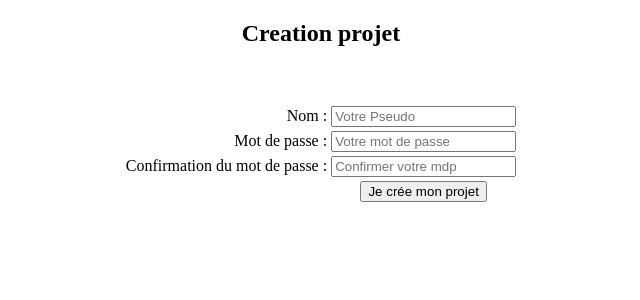
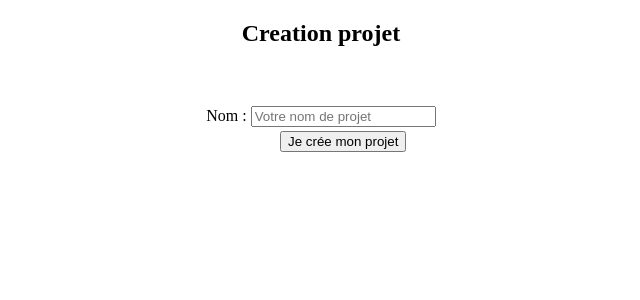
Before and after one commit to GabrielNOIRET/Projet_Kanban, a PHP site: page /creation_projet.php in a window 1280 px wide. Shown: the top 300 px of the page, without its empty margins (319-959 px from the left). Run offline with PHP 8.4, Linux system fonts and the light colour scheme; the visitor is signed in with stand-in values (Sample User, id 1); tables that the repository leaves empty or names only in its code hold one stand-in row (values such as "Sample post").

Commit message:
Créer un projet
V.1.1 -> Suppression du mot de passe
--------------------------------------------
Permet la création d'un projet et l'enregistrement dans la bdd

```diff
--- a/phpmembre/creation_projet.php
+++ b/phpmembre/creation_projet.php
@@ -2,26 +2,18 @@
 
 <?php
 	session_start();
-
 		$bdd = new PDO('mysql:host=127.0.0.1;dbname=espace_membre', 'root', '');
-
 			if(isset($_SESSION['id']))
 			{
-
 				$requser = $bdd->prepare("SELECT * FROM membres WHERE id = ?");
 				$requser->execute(array($_SESSION['id']));
 				$user = $requser->fetch();
 				$user_admin = $user['pseudo'];
-
 					if(isset($_POST['forminscription']))
 					{
 						$nom = htmlspecialchars($_POST['nom']);
-	$mdp3 = sha1($_POST['mdp3']);
-	$mdp4 = sha1($_POST['mdp4']);
-
-	if(!empty($_POST['nom']) AND !empty($_POST['mdp3']) AND !empty($_POST['mdp4']))
+						if(!empty($_POST['nom']))
 						{
-
 							$nomlenght = strlen($nom);
 							if($nomlenght <= 255)
 							{
@@ -30,17 +22,9 @@ if(isset($_POST['forminscription']))
 								$nomexist = $reqnom->rowCount();
 								if($nomexist == 0)
 								{
-						if($mdp3 == $mdp4)
-						{
-							$insertproj = $bdd->prepare("INSERT INTO projets(nom, motdepasse2, admin) VALUES(?, ?, ?) ");
-							$insertproj->execute(array($nom, $mdp3, $user_admin));
-							$erreur = "Votre projet a bien été créé <a href=\"../pages_web/page_connexion_projet.php\">Me connecter</a>";
-
-						}
-						else
-						{
-							$erreur ="Vos mot de passe ne correspondent pas";
-						}
+									$insertproj = $bdd->prepare("INSERT INTO projets(nom, admin) VALUES(?, ?) ");
+									$insertproj->execute(array($nom, $user_admin));
+									header("Location: membres_projet.php?nom=".$nom);
 								}
 								else
 								{
@@ -57,14 +41,10 @@ if(isset($_POST['forminscription']))
 							$erreur = "Tous les champs doivent être completer";
 						}
 					}
-
 ?>
-
-
-
 <html>
 	<head>
-	<title>Inscriptions</title>
+		<title>Création projet</title>
 		<meta charset="utf-8">
 	</head>
 	<body>
@@ -78,23 +58,7 @@ if(isset($_POST['forminscription']))
 							<label for="nom">Nom : </label>
 						</td>
 						<td>
-					<input type="text" placeholder ="Votre Pseudo" name="nom" id="nom" value="<?php if(isset($nom)) {echo $nom; }?>"/>
-				</td>
-			</tr>
-		<tr>
-			<td align="right">
-				<label for="mdp3">Mot de passe : </label>
-			</td>
-			<td>
-				<input type="password" placeholder ="Votre mot de passe" name="mdp3" id="mdp3"/>
-			</td>
-		</tr>
-		<tr>
-			<td align="right">
-				<label for="mdp4">Confirmation du mot de passe : </label>
-			</td>
-			<td>
-				<input type="password" placeholder ="Confirmer votre mdp" name="mdp4" id="mdp4"/>
+							<input type="text" placeholder ="Votre nom de projet" name="nom" id="nom" value="<?php if(isset($nom)) {echo $nom; }?>"/>
 						</td>
 					</tr>
 				<tr>
@@ -105,25 +69,16 @@ if(isset($_POST['forminscription']))
 				</tr>
 			</table>
 		</form>
-
-
-
-
 	<?php
 		if(isset($erreur))
 		{
 			echo '<font color="red">'.$erreur."</font>";
 		}
-
+			}
+			else
+			{
+				header("Location : connexion.php");
+			}
 	?>
-
-
 	</body>
 </html>
-
-<?php
-}
-else{
-	header("Location : ../pages_web/page_connexion_projet.php");
-}
-?>
```
Lines whose indentation alone changed are shown as unchanged.
